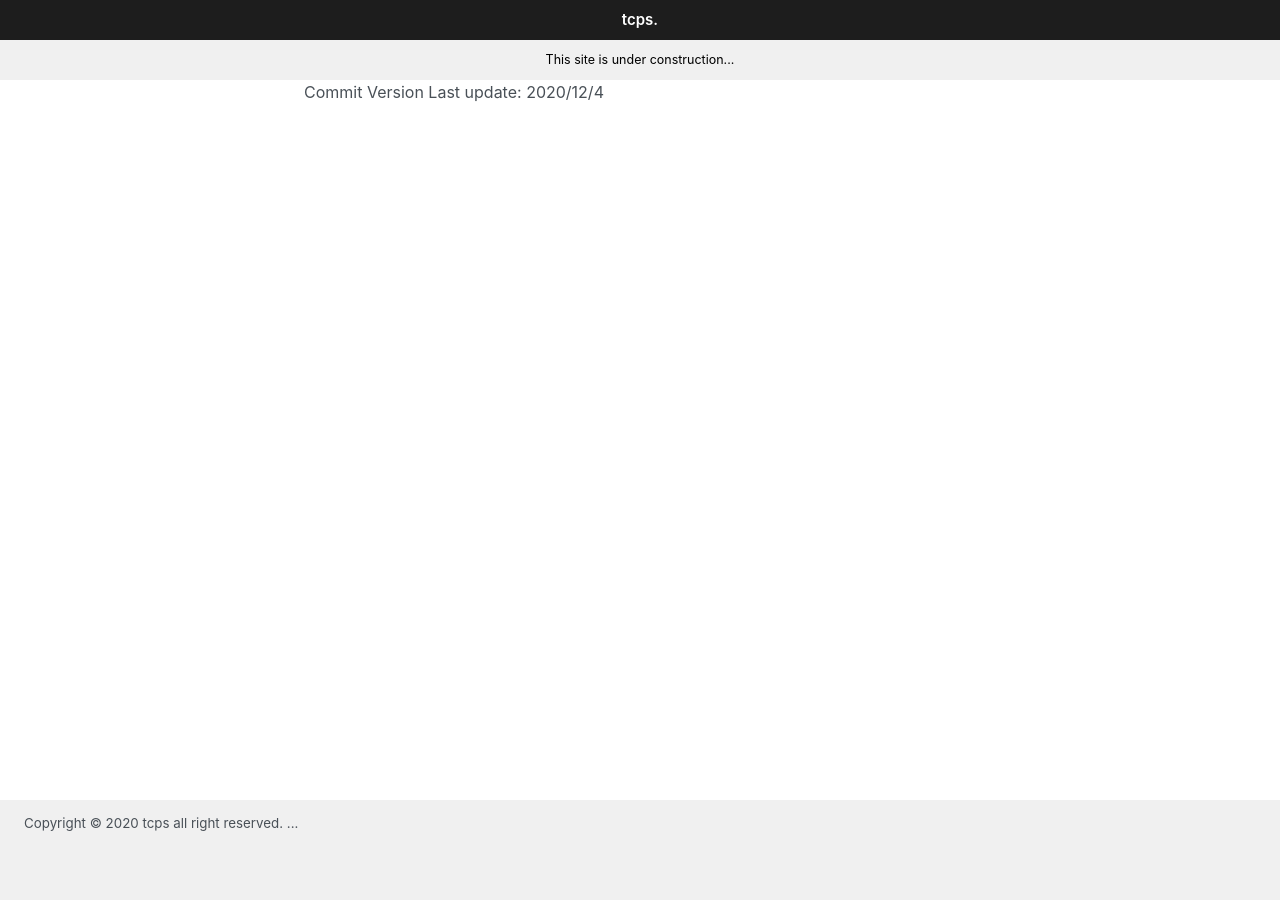
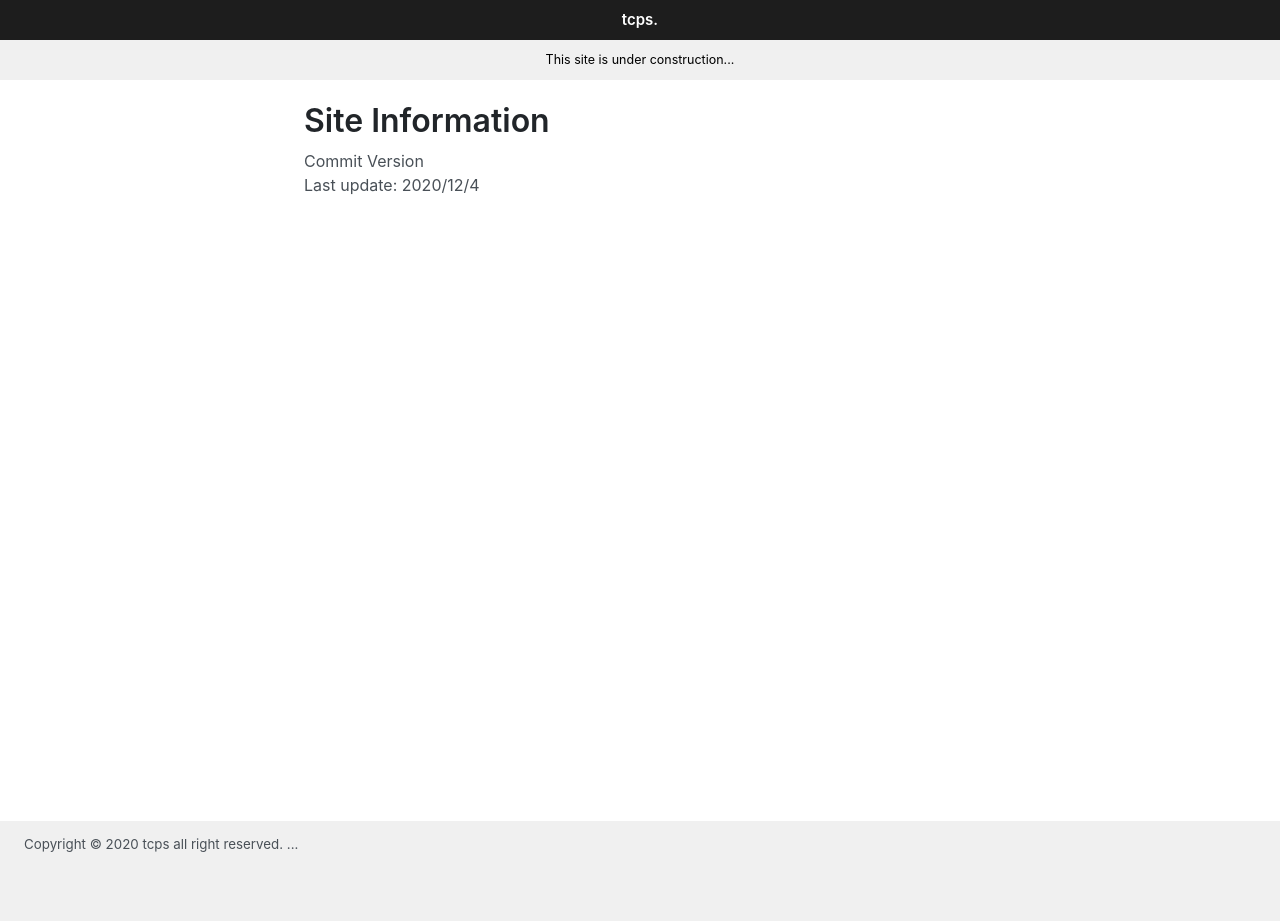
Before and after one commit to ttcps/ttcps.github.io, a Jekyll site: the page built from info.html, in a window 1280 px wide. Built offline with Jekyll 4.4.1, drawn with Linux system fonts in a browser that asks for light colours; before the commit the page ends 900 px from its top, so only the background shows below that.

Commit message:
Update info.html

```diff
--- a/info.html
+++ b/info.html
@@ -2,7 +2,8 @@
 title: Site Information
 layout: default
 ---
+<h1>Site Information</h1>
 
 Commit Version {{ site.github.build_revision | truncate: 7, "" }}
-
+<br>
 Last update: {{ site.time | date: "%Y/%-m/%-d" }}
```
